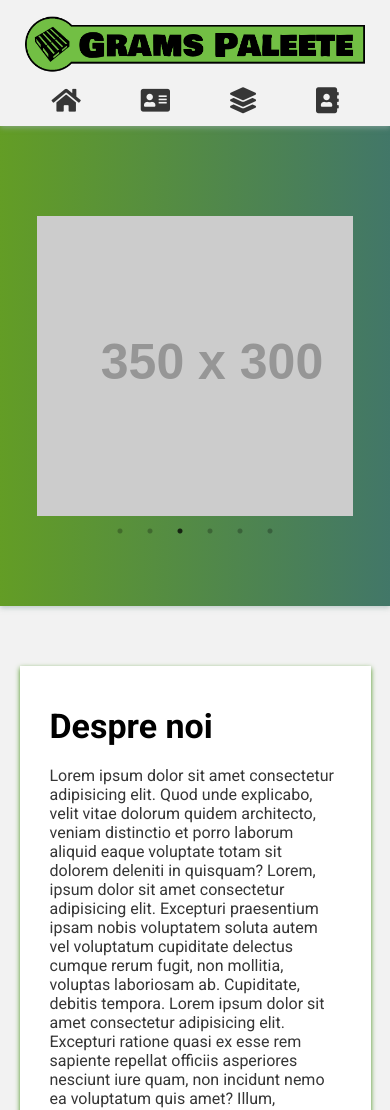
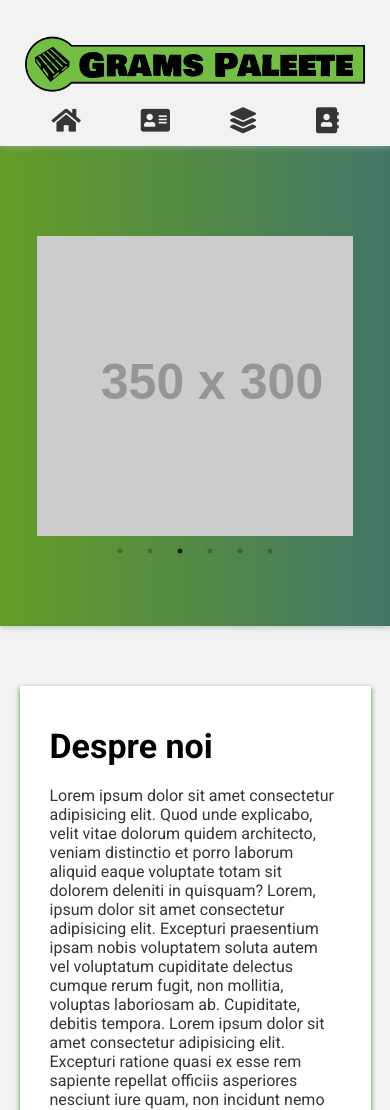
Before and after one commit to Morosan/gramspaleete, a website: page index.html in a window 390 px wide. Shown: the top 1110 px of the page. Drawn offline with nearby package versions, Linux system fonts and the light colour scheme; placeholder pictures from the web are drawn by us.

Commit message:
fixed nav

```diff
--- a/css/main.css
+++ b/css/main.css
@@ -325,11 +325,12 @@ footer span {
     flex-direction: column;
     max-width: 100%;
     margin: 1.6rem auto 2rem;
-    height: 9rem;
+    height: 11rem;
   }
 
   nav .logo-wrapper {
     text-align: center;
+    margin-top: 2rem;
   }
 
   nav .logo-wrapper img {
@@ -347,7 +348,7 @@ footer span {
   }
 
   .slick-slider-wrapper {
-    margin-top: 12.6rem;
+    margin-top: 14.6rem;
     padding: 9rem 0 6rem;
   }
 
```
